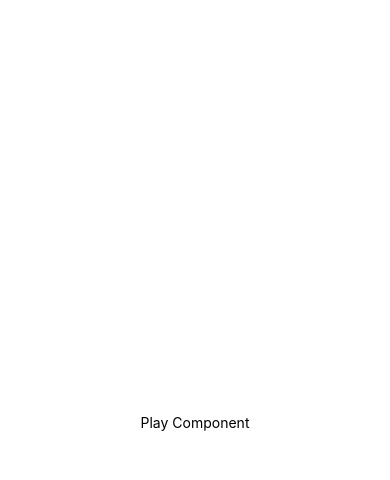
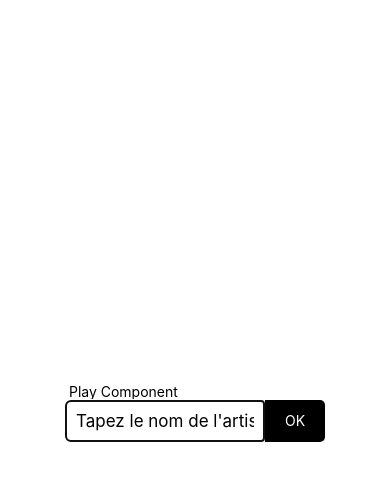
Before and after one commit to Nv974/blind-test, a React Native app: screen / in a window 390 px wide. Both pictures are taken after a click on the button "PLAY". Shown: the top 480 px of the page. Built offline with nearby package versions, Linux system fonts and the light colour scheme.

Commit message:
add react hook form and text input : artist

```diff
--- a/src/screens/Plays.js
+++ b/src/screens/Plays.js
@@ -1,19 +1,88 @@
 import React, { useState } from 'react';
-import { View, Text, StyleSheet, Button } from 'react-native';
+import {
+    View,
+    Text,
+    StyleSheet,
+    Button,
+    TouchableOpacity,
+    TextInput,
+} from 'react-native';
+
+import { useForm, Controller } from 'react-hook-form';
 
 const Play = () => {
     const [isStarted, setisStarted] = useState(false);
+
+    // fonctionnalités react hook form
+    const {
+        control,
+        handleSubmit,
+        formState: { errors },
+    } = useForm();
 
     return (
         <View style={styles.container}>
             <Text> Play Component </Text>
             {!isStarted && <Button title='Play' onPress={() => setisStarted(true)} />}
+            {isStarted && (
+                <View
+                    style={{
+                        flexDirection: 'row',
+                        marginBottom: 20,
+                    }}
+                >
+                    <Controller
+                        control={control}
+                        render={({ value, field: { onChange } }) => (
+                            <TextInput
+                                style={styles.input}
+                                value={value}
+                                onChangeText={value => onChange(value)}
+                                placeholder="Tapez le nom de l'artiste"
+                                multiline={false}
+                                autoFocus={true}
+                                autoCorrect={false}
+                                //onSubmitEditing={handleSubmit()}
+                            />
+                        )}
+                        name='artist'
+                    />
+
+                    <TouchableOpacity
+                        activeOpacity={0.8}
+                        style={styles.submit}
+                        //onPress={handleSubmit())}
+                    >
+                        <Text style={{ color: 'white' }}> OK </Text>
+                    </TouchableOpacity>
+                </View>
+            )}
         </View>
     );
 };
 
 const styles = StyleSheet.create({
     container: {},
+    input: {
+        padding: 10,
+        fontSize: 17,
+        borderColor: 'black',
+        borderWidth: 1,
+        borderTopLeftRadius: 5,
+        borderBottomLeftRadius: 5,
+        width: 200,
+    },
+
+    submit: {
+        backgroundColor: 'black',
+        width: 60,
+        padding: 5,
+        borderTopRightRadius: 5,
+        borderBottomRightRadius: 5,
+
+        alignItems: 'center',
+        justifyContent: 'center',
+    },
 });
 
 export default Play;
```
